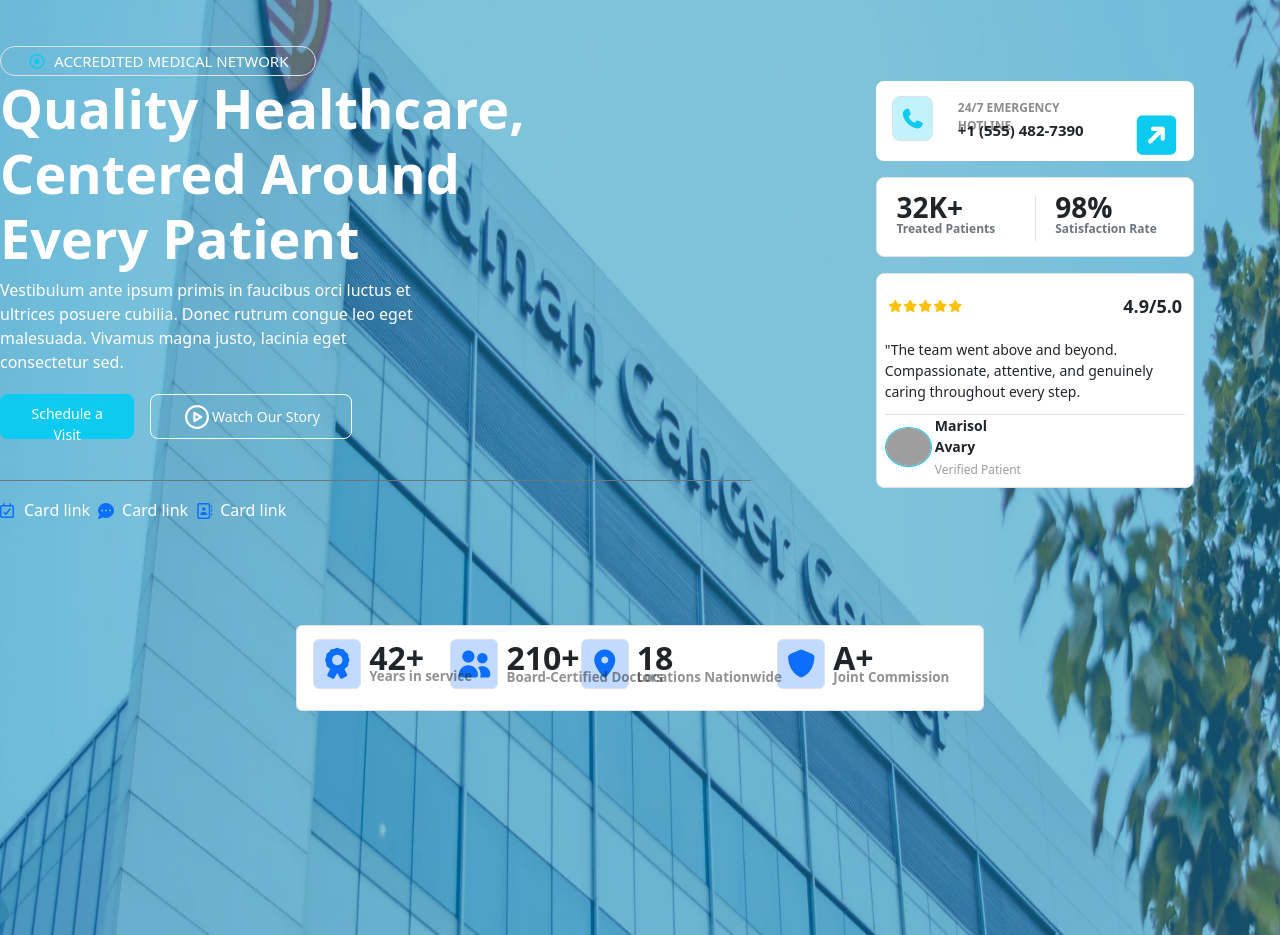
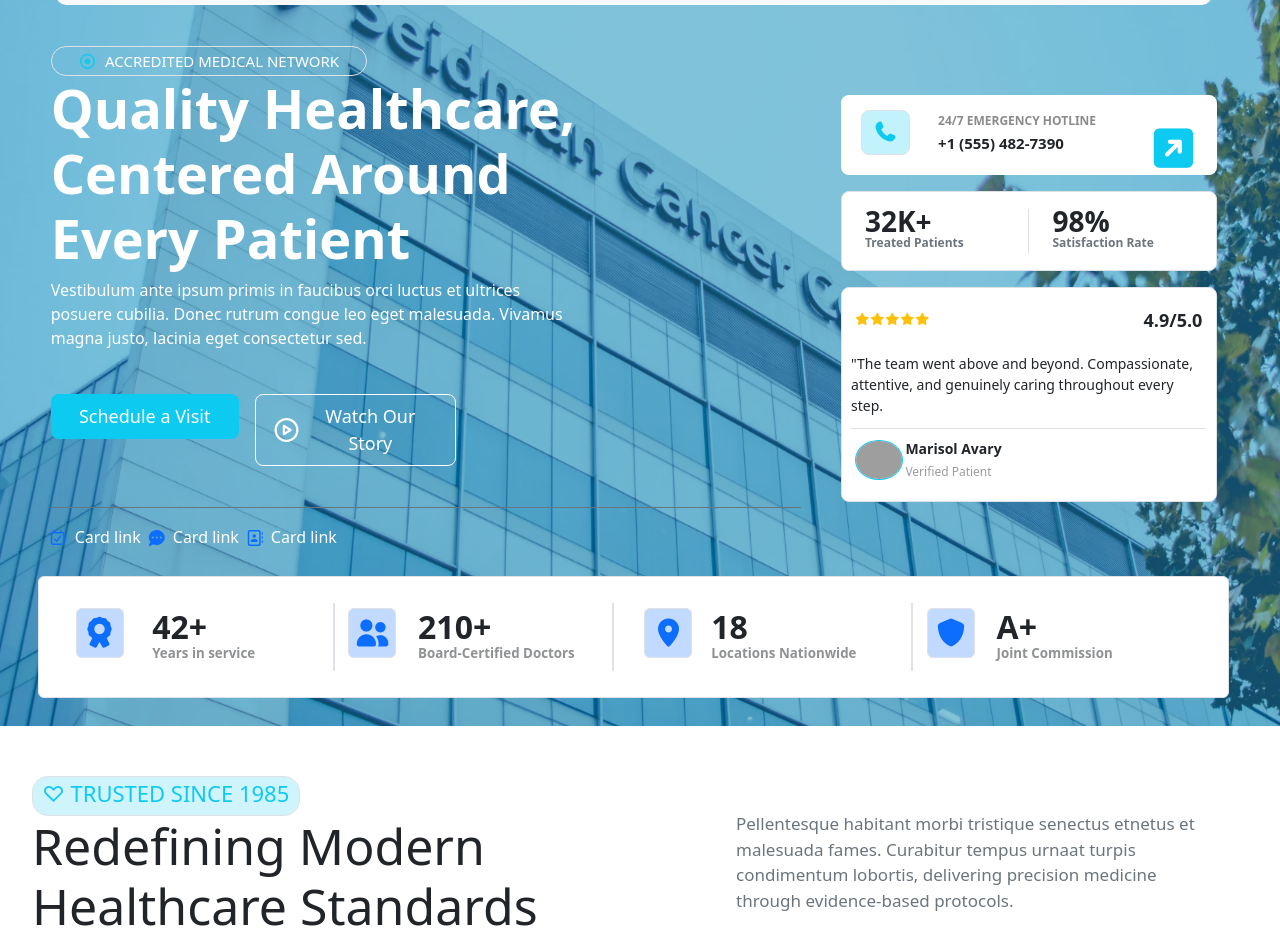
Before and after one commit to paunikarprince6-lang/htmlcss, a plain HTML site: page index.html in a window 1280 px wide. Shown: the part 124-1059 px from the top of the page. Drawn offline with nearby package versions, Linux system fonts and the light colour scheme; grey boxes are pictures that could not be loaded.

Commit message:
first commit

```diff
--- a/index.html
+++ b/index.html
@@ -17,13 +17,10 @@
   <div class="box d-flex justify-content-center align-items-center">
     <div class="box-1 d-flex justify-content-center align-items-start position-fixed">
       <nav class="navbar navbar-expand-lg bg-body-tertiary d-flex justify-content-center align-items-center" style="border-radius: 10px;">
-
         <a class="navbar-brand  fs-4 fw-semibold d-flex justify-content-start align-items-center" href="#"><i class="fa-solid fa-heart-pulse text-info d-flex justify-content-center align-items-center"></i>MediCare</a>
-
       <button class="navbar-toggler" type="button" data-bs-toggle="collapse" data-bs-target="#navbarNavDropdown" aria-controls="navbarNavDropdown" aria-expanded="false" aria-label="Toggle navigation">
         <span class="navbar-toggler-icon"></span>
       </button>
-
 <div class="container-fluid ">
   <div class="collapse  navbar-collapse" id="navbarNavDropdown">
     <ul class="navbar-nav d-flex justify-content-center ">
@@ -70,7 +67,7 @@
           </ul>
         </li>
         <li class="nav-item">
-              <a class="nav-link active fw-semibold">contect</a>
+          a class="nav-link active fw-semibold">contect</a>
         </li>
     </ul>
     <div class="Appointment">
@@ -92,12 +89,10 @@
             <div class="button d-flex gap-3 ">
               <button type="button" class="btn bg-info text-white bg-opacity-100 btn-lg w1 fw-medium ">Schedule a Visit</button>
               <button type="button" class="btn btn-secondary1 btn-lg w-251 border border-white text-white fw-medium d-flex justify-content-center align-items-center"><i class="fa-regular fa-circle-play fs-4"></i> Watch Our Story</button>
-
             </div>
           <br>
           <div class="liti d-flex justify-content-center align-items-center flex-column">
-        <div class="lito d-flex bg-secondary justify-content-center align-items-center">
-      </div>
+            <div class="lito d-flex bg-secondary justify-content-center align-items-center"></div>
           </div>
           <div class="card-body d-flex gap-5">
             <div class="card-body d-flex gap-2">
@@ -188,6 +183,7 @@
                 <span class="opacity-50">Years in service</span>
               </div>
             </div>
+            <div class="border"></div>
            <div class="awerd d-flex justify-content-start gap-2">
             <div class="awerd-icon2 d-flex align-items-center justify-content-center"><i class=" awerd-iconn3 fa-solid fa-user-group text-primary bg-opacity-25 bg-primary border rounded align-items-center justify-content-center d-flex fs-3"></i></div>
               <div class="awerd-text1 d-flex flex-column">
@@ -195,6 +191,7 @@
                 <span class="opacity-50">Board-Certified Doctors</span>
               </div>
             </div>
+            <div class="border"></div>
           </div>
           <div class="d-flex flex-column voder">
             <div class="d-flex h-100 w-25 border-2 line1"></div>
@@ -208,6 +205,7 @@
                 <span class="opacity-50">Locations Nationwide</span>
               </div>
           </div>
+           <div class="border"></div>
           <div class="awerd d-flex justify-content-start gap-2">
             <div class="awerd-icon4 d-flex align-items-center justify-content-center"><i class=" awerd-iconn4 fa-solid fa-shield text-primary bg-opacity-25 bg-primary border rounded align-items-center justify-content-center d-flex fs-3"></i></div>
               <div class="awerd-text d-flex flex-column" style="width: 70%;">
@@ -228,7 +226,7 @@
            Standards</h1>
   </div>
 <div class="card-text4">
-   <p class="pi d-flex"> Pellentesque habitant morbi tristique senectus etnetus et malesuada fames. Curabitur tempus urnaat turpis condimentum lobortis, delivering precision medicine through evidence-based protocols. </p>
+   <p class="pi d-flex text-secondary"> Pellentesque habitant morbi tristique senectus etnetus et malesuada fames. Curabitur tempus urnaat turpis condimentum lobortis, delivering precision medicine through evidence-based protocols. </p>
 </div>
 </div>
 </div>
--- a/media/media4.css
+++ b/media/media4.css
@@ -663,11 +663,12 @@
         flex-direction: column !important;
     }
     .voder{
-        width: 1%;
-        height: 145px;
-    }
-    .line1{
-        color: rgb(230, 224, 224) !important;
+        width: 1px;
+        height: 80%;
+        background-color: gray !important;
+    }
+    .border{
+        width: 1px;
     }
     .box-2{
         width: 100%;
@@ -954,6 +955,12 @@
     .box{
         width: 97%;
     }
+    .card-1{
+        width: 99%;
+    }
+    .card1{
+        width: 92%;
+    }
       .navbar{
         width: 97%;
     }
@@ -966,12 +973,12 @@
         width: 11%;
     }
     .box-2{
-        width: 100%;
+        width: 97%;
         height: 25%;
     }
     .list-group-item{
         flex-direction: row !important;
-        width: 92%;
+        width: 100%;
         height: 80%;
     }
     .duo-box{
@@ -983,7 +990,7 @@
     }
      .card-subtitle{
         width: 100%;
-        font-size: 48px;
+        font-size: 43px;
     }
     .card-text{
         width: 84%;
@@ -1065,9 +1072,6 @@
     .v{
     width: 40%;
     }
-    .card1{
-        width: 90%;
-    }
     .main-line {
     width: 90%;
     font-size: 14px;
@@ -1080,7 +1084,7 @@
     width: 90%;
     }
     .list-group{
-        width: 100%;
+        width: 95%;
         height: 67%;
     }
     .duo-box{
@@ -1187,14 +1191,14 @@
 
     .image-box{
       width: 100%;
-      height: 1450px;
+      height: 850px;
     }
    .image-box::before{
       width: 100%;
-      height: 1450px;
+      height: 850px;
     }
     .box{
-        width: 96%;
+        width: 99%;
     }
     .navbar{
         width: 1156PX;
@@ -1205,9 +1209,15 @@
     .card-body{
         width: 790px;
     }
+    .card-1{
+        width: 99%;
+    }
+    .card1{
+        width: 92%;
+    }
     .box-2{
-        width: 100%;
-        height: 20%;
+        width: 99%;
+        height: 24%;
     }
     .list-group-item{
         flex-direction: row !important;
@@ -1222,18 +1232,22 @@
         height: 100%;
     }
     .navbar-brand{
-        width: 30%;
+        width: 25%;
     }
     .card-subtitle{
         width: 75%;
         font-size: 54px;
     }
     .card-text{
-        width: 55%;
+        width: 65%;
+    }
+    .list-group{
+        width: 94%;
+        height: 75%;
     }
      .list-group-item{
         flex-direction: column;
-        width: 65%;
+        width: 100%;
     }
     .h {
     width: 100%;
@@ -1266,12 +1280,12 @@
     height: 50px;
     }
     .w1 {
-    width: 20% !important;
+    width: 28% !important;
     height: 45px;
     }
     .btn{
     width: 30%;
-    font-size: 14px !important;
+    font-size: 18px !important;
     }
     .d {
     height: 75px;
@@ -1307,7 +1321,7 @@
         width: 50%;
     }
     .awerd{
-        width: 42%;
+        width: 48%;
     }
     .awerd-text1{
     width: 53%;
@@ -1358,19 +1372,19 @@
     }
     .fw-bold1{
       width: 100%;
-      height: 48%;
+      height: 60%;
     }
     .fw-bold2{
       width: 100%;
-      height: 50%;
+      height: 60%;
     }
     .fw-bold3{
       width: 100%;
-      height: 50%;
+      height: 60%;
     }
     .fw-bold4{
       width: 100%;
-      height: 50%;
+      height: 60%;
     }
     .opacity-50{
       width: 200px;
@@ -1390,9 +1404,9 @@
        height: 100px;
     }
     .card-subtitle4{
-       width: 35%;
+       width: 38%;
        height: 40px;
-       font-size: 25px;
+       font-size: 22px;
     }
     .h11{
        width: 95%;
@@ -1404,9 +1418,9 @@
        height: 30px;
     }
     .pi{
-      width: 100%;
+      width: 93%;
       height: 10px;
-      font-size: 18px;
+      font-size: 17px;
     }
 }
 @media (min-width: 1401px) and (max-width: 1440px)
@@ -1641,7 +1655,7 @@
       font-size: 18px;
     }
 }
-@media (min-width: 1441px) and (max-width: 1790px)
+/* @media (min-width: 1441px) and (max-width: 1790px)
 {
     .image-box{
       width: 100%;
@@ -1658,7 +1672,7 @@
         width: 98%;
     }
     .navbar-brand{
-
+       width: 100%;
     }
     .awerd-text1{
         width: 95%;
@@ -1681,7 +1695,7 @@
         height: 85%;
     }
     .card1{
-        width: 91%;
+        width: 99%;
     }
     .list-group{
         width: 100%;
@@ -1870,6 +1884,6 @@
     .pi{
       width: 100%;
       height: 10px;
-      font-size: 22px;
-    }
-}
+      font-size: 23px;
+    }
+} */
```
Lines whose indentation alone changed are shown as unchanged.
